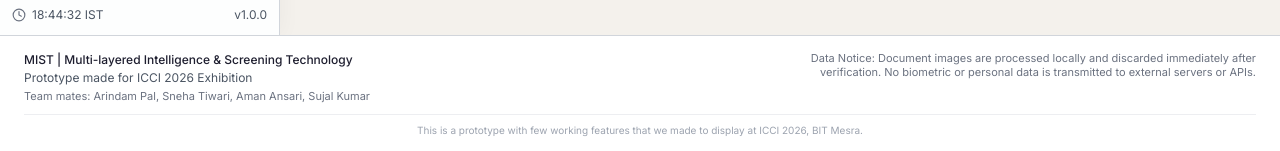
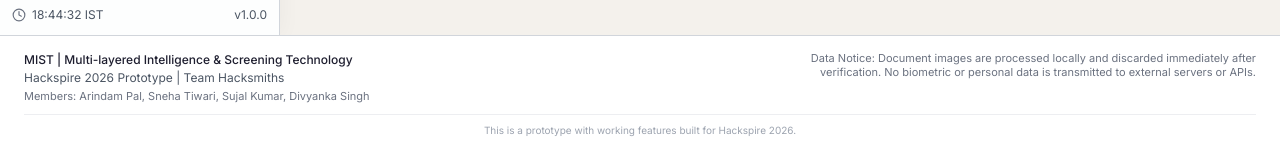
Before and after one commit to arindampal0305/mist, a React (Vite) app in the folder frontend/: page / in a window 1280 px wide. Shown: the part 646-797 px from the top of the page. Built offline with nearby package versions, Linux system fonts and the light colour scheme; no server answers; the HTML template or start-up script is replaced by a standard one.

Commit message:
Update event to Hackspire 2026, team name Hacksmiths, and team members list

```diff
--- a/frontend/src/App.tsx
+++ b/frontend/src/App.tsx
@@ -161,9 +161,9 @@ const App: React.FC = () => {
             <p className="text-navy font-medium">
               MIST | Multi-layered Intelligence & Screening Technology
             </p>
-            <p>Prototype made for ICCI 2026 Exhibition</p>
+            <p>Hackspire 2026 Prototype | Team Hacksmiths</p>
             <p className="text-[11px] text-gray-500">
-              Team mates: Arindam Pal, Sneha Tiwari, Aman Ansari, Sujal Kumar
+              Members: Arindam Pal, Sneha Tiwari, Sujal Kumar, Divyanka Singh
             </p>
           </div>
 
@@ -175,7 +175,7 @@ const App: React.FC = () => {
 
         {/* ROW 2 - Centered Disclaimer */}
         <div className="mt-2.5 pt-2 border-t border-gray-200/70 text-center text-[10px] text-gray-400 font-normal">
-          This is a prototype with few working features that we made to display at ICCI 2026, BIT Mesra.
+          This is a prototype with working features built for Hackspire 2026.
         </div>
       </footer>
     </div>
```
Also changed, not shown: 1 other file (tests, documents, lock files or other folders).
